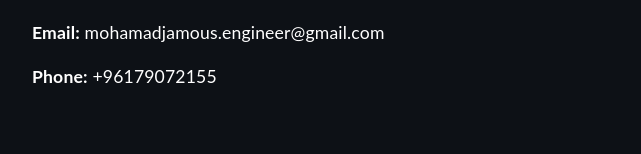
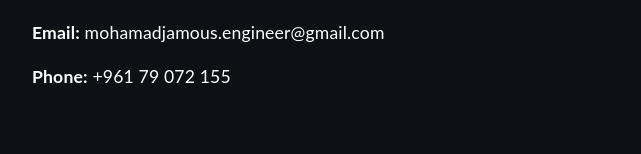
Before and after one commit to mohamadjamous/Portfolio-Website, a React (Create React App) app: page / in a window 1280 px wide. Shown: the part 4961-5115 px from the top of the page, without its empty margins (96-737 px from the left). Built offline with nearby package versions, Linux system fonts and the light colour scheme.

Commit message:
feat: update information

```diff
--- a/package.json
+++ b/package.json
@@ -53,8 +53,8 @@
     ]
   },
   "devDependencies": {
-    "@types/react": "^18.3.24",
-    "@types/react-dom": "^19.1.9",
+    "@types/react": "^18.3.26",
+    "@types/react-dom": "^18.3.7",
     "@types/react-vertical-timeline-component": "^3.3.6",
     "gh-pages": "^6.3.0"
   }
--- a/src/components/Contact.tsx
+++ b/src/components/Contact.tsx
@@ -58,7 +58,7 @@ function Contact() {
         <div className="contact-info">
           <p><strong>Email:</strong> mohamadjamous.engineer@gmail.com</p>
 
-          <p><strong>Phone:</strong> +96179072155</p>
+          <p><strong>Phone:</strong> +961 79 072 155</p>
 
         </div>
 
```
Also changed, not shown: 1 other file (tests, documents, lock files or other folders).
